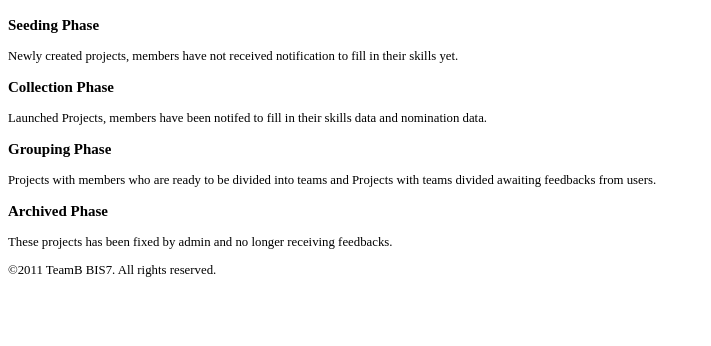
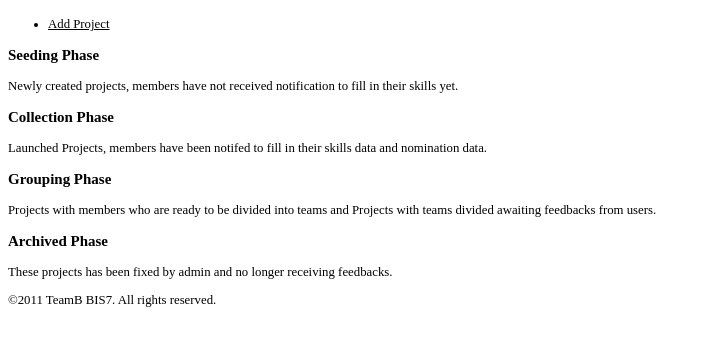
Before and after one commit to mmhan/TeamMaker, a CakePHP app: the page made by app/views/projects/admin_index.ctp in a window 1280 px wide. Shown: the part 47-393 px from the top of the page, without its empty margins (0-711 px from the left). Run offline with PHP 8.4 and a stand-in for CakePHP, Linux system fonts and the light colour scheme; the template is opened without the code that fills it, so the values that code supplies are empty; some libraries are stand-ins or nearby versions.

Commit message:
Made projects' index page

```diff
--- a/app/views/projects/admin_index.ctp
+++ b/app/views/projects/admin_index.ctp
@@ -1,5 +1,11 @@
 <div class="projects">
 	<h2><?php __('Projects');?></h2>
+	<div class="clearfix"><div class="actions fRight">
+		<ul>
+			<li><?php echo $this->Html->link("Add Project", array('action' => 'add', 'admin' => true)); ?></li>
+		</ul>
+	</div></div>
+	<div class="clearfix">
 	<div class="c25">
 		<h3>Seeding Phase</h3>
 		<p>Newly created projects, members have not received notification to fill in their skills yet.</p>
@@ -16,4 +22,5 @@
 		<h3>Archived Phase</h3>
 		<p>These projects has been fixed by admin and no longer receiving feedbacks.</p>
 	</div>
+	</div>
 </div>
--- a/app/webroot/css/cake.generic.css
+++ b/app/webroot/css/cake.generic.css
@@ -88,11 +88,12 @@
 	background: #003d4c;
 	font-weight: normal;
 	text-decoration: none;
+	font-size: 25px;
 }
 #header h1 a:hover {
 	color: #fff;
 	background: #003d4c;
-	text-decoration: underline;
+	text-decoration: none;
 }
 #content{
 	background: #fff;
```
Also changed, not shown: app/webroot/css/custom.css (+5 -2 lines).
